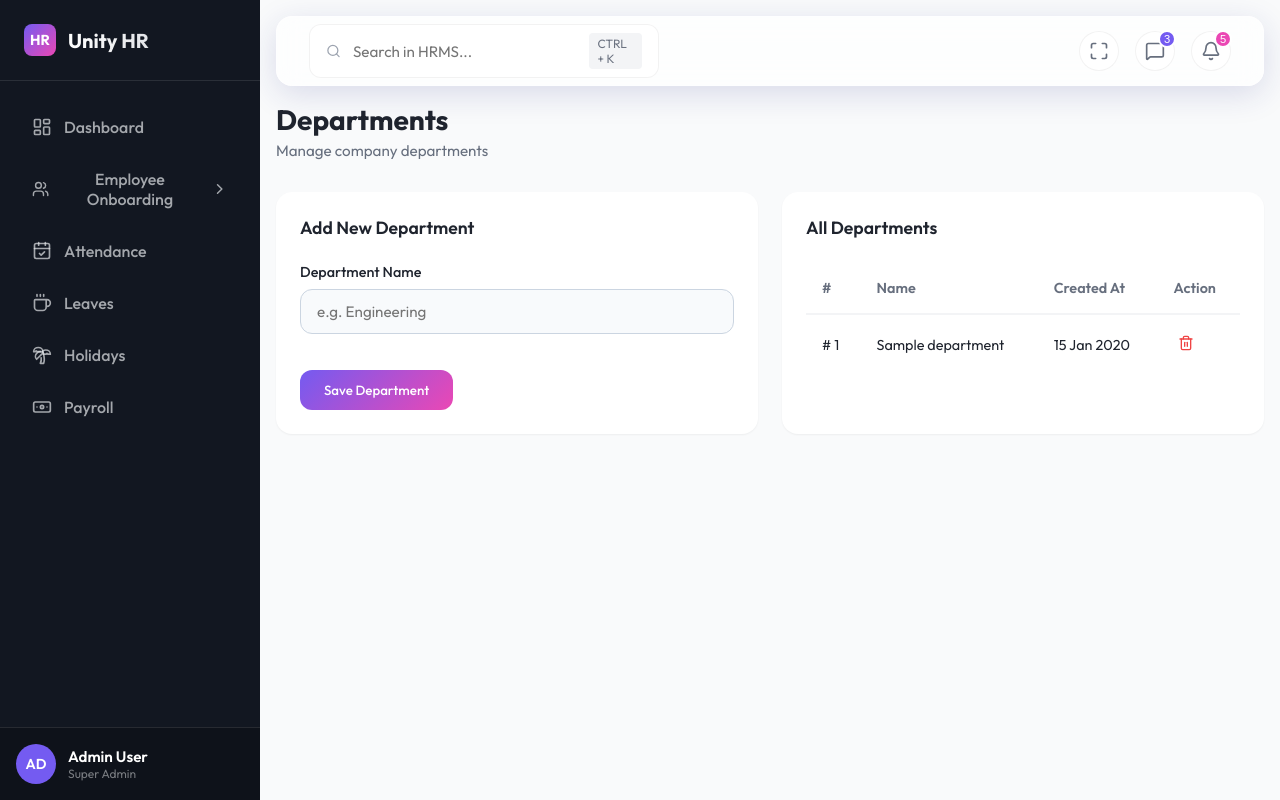
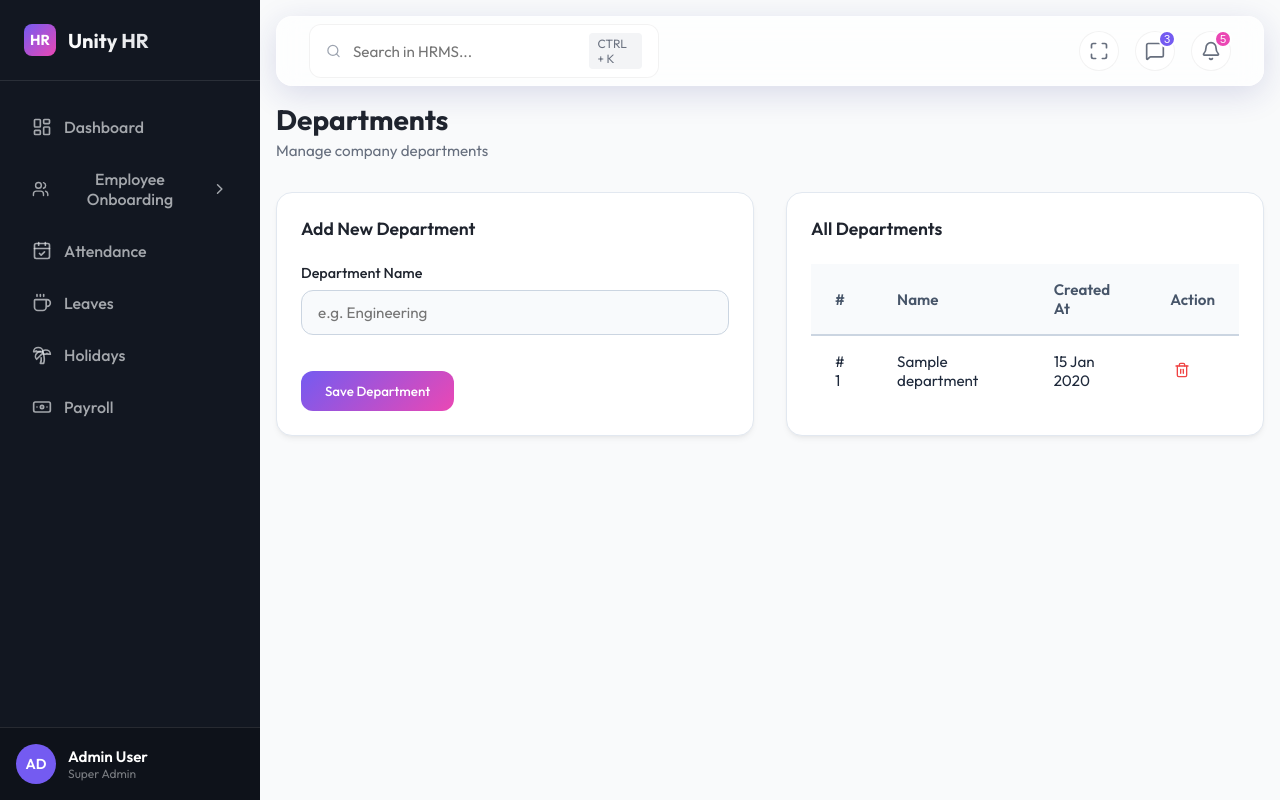
Before and after one commit to kumaranujranchi/wishluvhrmsapp, a PHP site: page /department.php in a window 1280 px wide. Run offline with PHP 8.4, Linux system fonts and the light colour scheme; the visitor is signed in with stand-in values (Sample User, id 1); tables that the repository leaves empty hold one stand-in row (values such as "Sample post").

Commit message:
Enhance table and card borders for better visibility

```diff
--- a/assets/css/style.css
+++ b/assets/css/style.css
@@ -375,13 +375,15 @@ body {
 .card {
     background: hsl(var(--color-bg-card));
     border-radius: var(--radius-lg);
-    box-shadow: var(--shadow-sm);
+    box-shadow: 0 4px 6px -1px rgb(0 0 0 / 0.05), 0 2px 4px -2px rgb(0 0 0 / 0.05); /* Softer shadow */
+    border: 1px solid #e2e8f0; /* Definitive border */
     padding: 1.5rem;
     transition: transform 0.2s ease, box-shadow 0.2s ease;
 }
 
 .card:hover {
-    box-shadow: var(--shadow-md);
+    box-shadow: 0 10px 15px -3px rgb(0 0 0 / 0.08), 0 4px 6px -4px rgb(0 0 0 / 0.08); /* Stronger lift */
+    border-color: #cbd5e1;
 }
 
 .stats-card {
@@ -574,32 +576,39 @@ body {
 /* Tables */
 .table {
     width: 100%;
-    border-collapse: collapse;
-    font-size: 0.9rem;
+    border-collapse: separate; /* Changed for border-radius support if needed */
+    border-spacing: 0;
+    font-size: 0.95rem;
 }
 
 .table th {
     text-align: left;
-    padding: 1rem;
-    border-bottom: 2px solid #f3f4f6;
-    color: hsl(var(--color-text-muted));
+    padding: 1rem 1.5rem;
+    border-bottom: 2px solid #cbd5e1; /* Darker border */
+    background-color: #f8fafc;
+    color: #475569;
     font-weight: 600;
 }
 
 .table td {
-    padding: 1rem;
-    border-bottom: 1px solid #f3f4f6;
-    color: hsl(var(--color-text-main));
+    padding: 1rem 1.5rem;
+    border-bottom: 1px solid #e2e8f0; /* Darker than before */
+    color: #1e293b;
+    vertical-align: middle;
 }
 
 .table tr:last-child td {
     border-bottom: none;
 }
 
+.table tr:hover td {
+    background-color: #f8fafc; /* Hover effect */
+}
+
 /* Utilities */
 .content-grid {
     display: grid;
-    gap: 1.5rem;
+    gap: 2rem;
 }
 
 .two-column {
```
